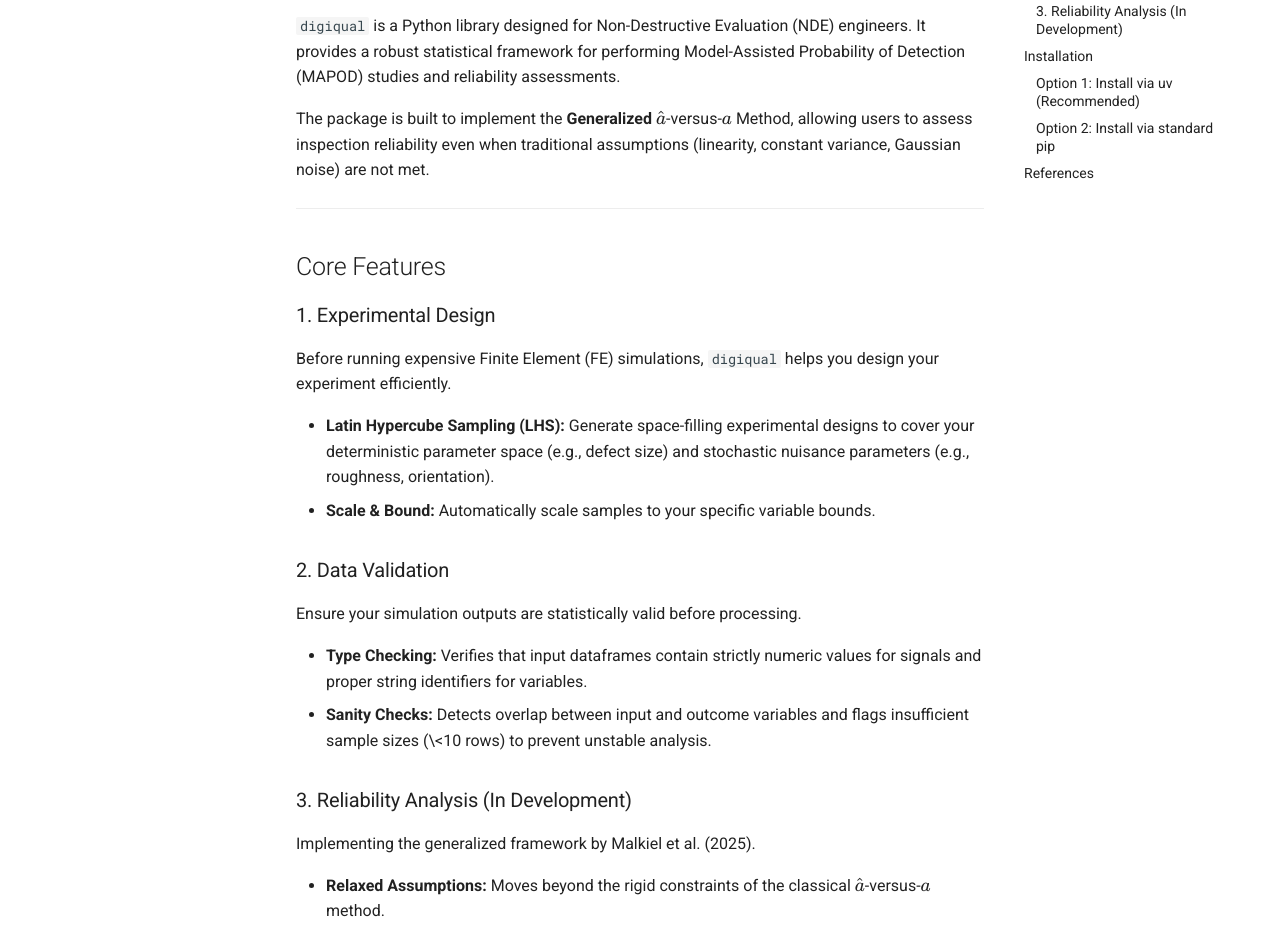
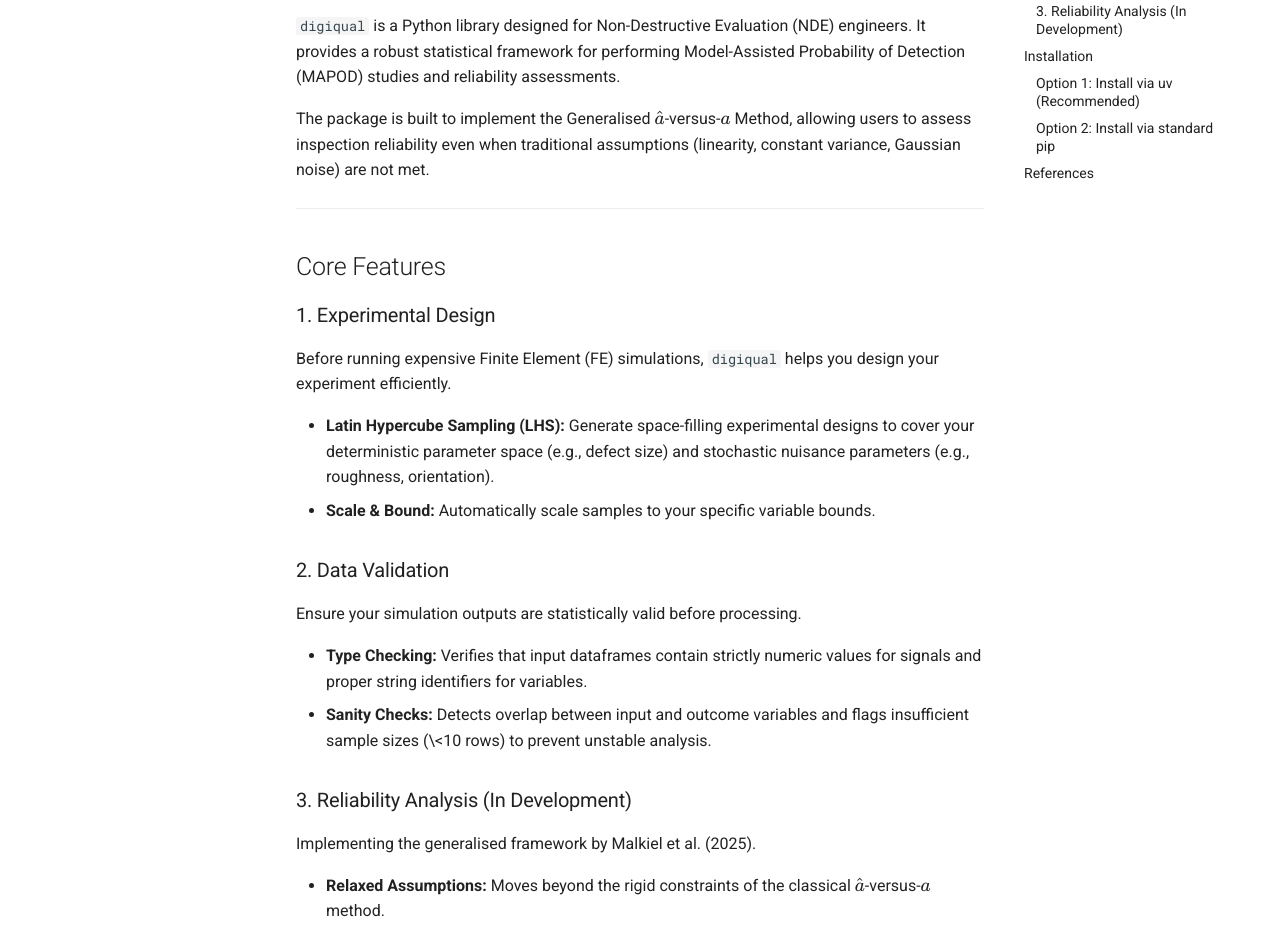
Before and after one commit to JGIBristol/digiqual, an MkDocs documentation site: the page built from docs/index.md, in a window 1280 px wide and 1400 px high. Shown: the part 208-1144 px from the top of the window. Built offline with MkDocs 1.6.1 and Material for MkDocs 9.7.7, drawn with Linux system fonts in a browser that asks for light colours; comment, search, counter and statistics services are not loaded.

Commit message:
update index.md

```diff
--- a/docs/index.md
+++ b/docs/index.md
@@ -4,7 +4,7 @@
 
 `digiqual` is a Python library designed for Non-Destructive Evaluation (NDE) engineers. It provides a robust statistical framework for performing Model-Assisted Probability of Detection (MAPOD) studies and reliability assessments.
 
-The package is built to implement the **Generalized** $\hat{a}$-versus-$a$ Method, allowing users to assess inspection reliability even when traditional assumptions (linearity, constant variance, Gaussian noise) are not met.
+The package is built to implement the Generalised $\hat{a}$-versus-$a$ Method, allowing users to assess inspection reliability even when traditional assumptions (linearity, constant variance, Gaussian noise) are not met.
 
 ------------------------------------------------------------------------
 
@@ -26,7 +26,7 @@ Ensure your simulation outputs are statistically valid before processing.
 
 ### 3. Reliability Analysis (In Development)
 
-Implementing the generalized framework by Malkiel et al. (2025).
+Implementing the generalised framework by Malkiel et al. (2025).
 
 -   **Relaxed Assumptions:** Moves beyond the rigid constraints of the classical $\hat{a}$-versus-$a$ method.
 -   **Advanced Regression:** Fits nonlinear expectation models and models non-constant variance (heteroscedasticity) using Kernel Average Smoothers.
```
